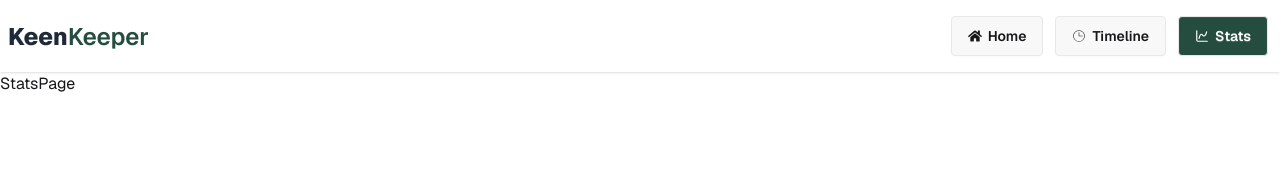
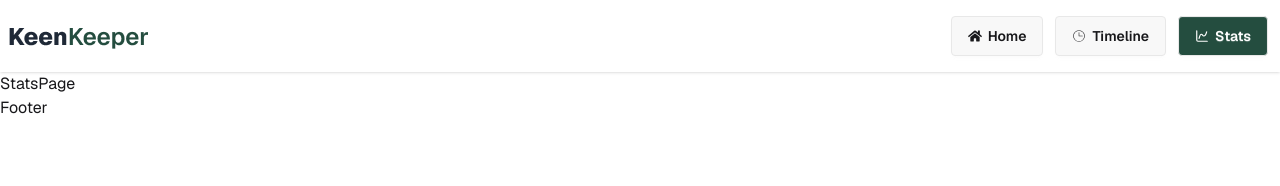
Before and after one commit to IamPial/keenkeeper-app, a React (Vite) app: page /stats in a window 1280 px wide. Shown: the top 186 px of the page. Built offline with nearby package versions, Linux system fonts and the light colour scheme.

Commit message:
render footer section into rootLayout

```diff
--- a/src/layout/RootLayout.jsx
+++ b/src/layout/RootLayout.jsx
@@ -1,12 +1,14 @@
 import React from "react";
 import { Outlet } from "react-router";
 import Navbar from "../components/shared/Navbar";
+import Footer from "../components/shared/Footer";
 
 const RootLayout = () => {
   return (
     <div>
       <Navbar />
       <Outlet />
+      <Footer />
     </div>
   );
 };
```
